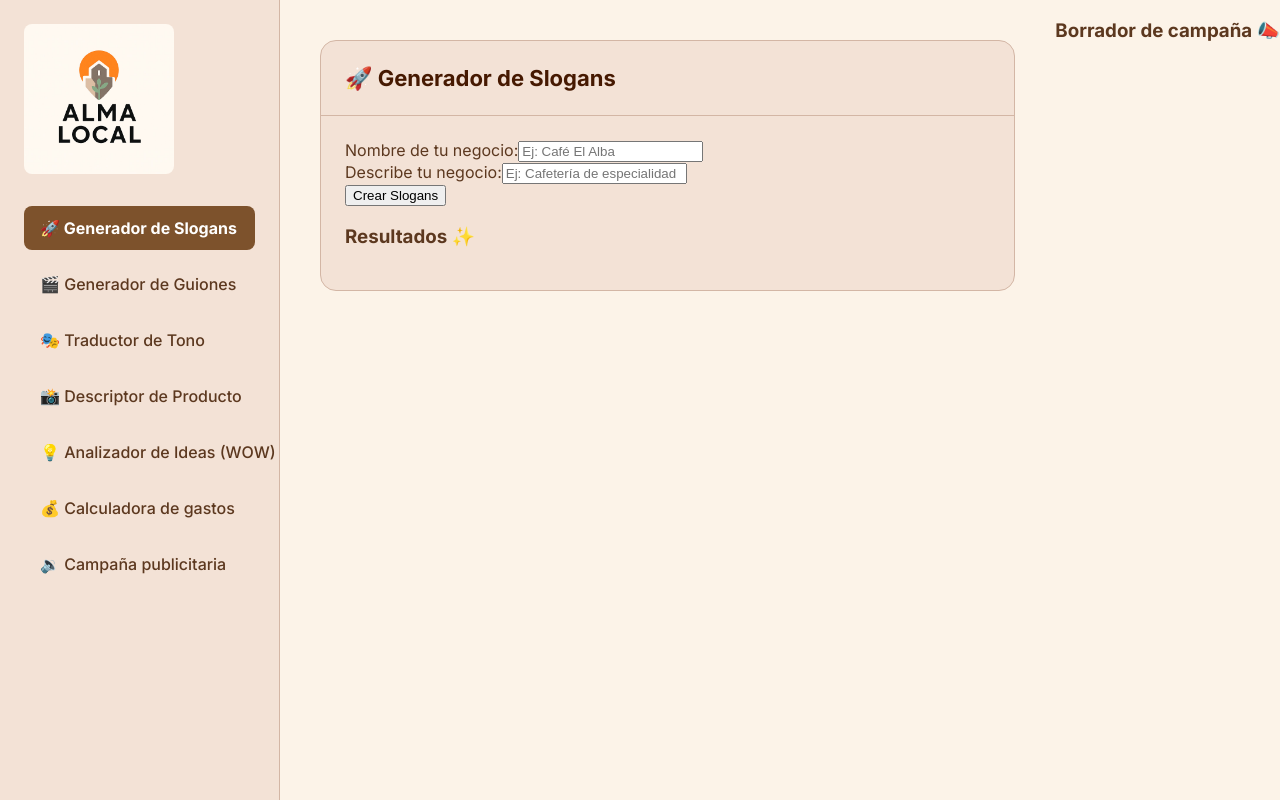
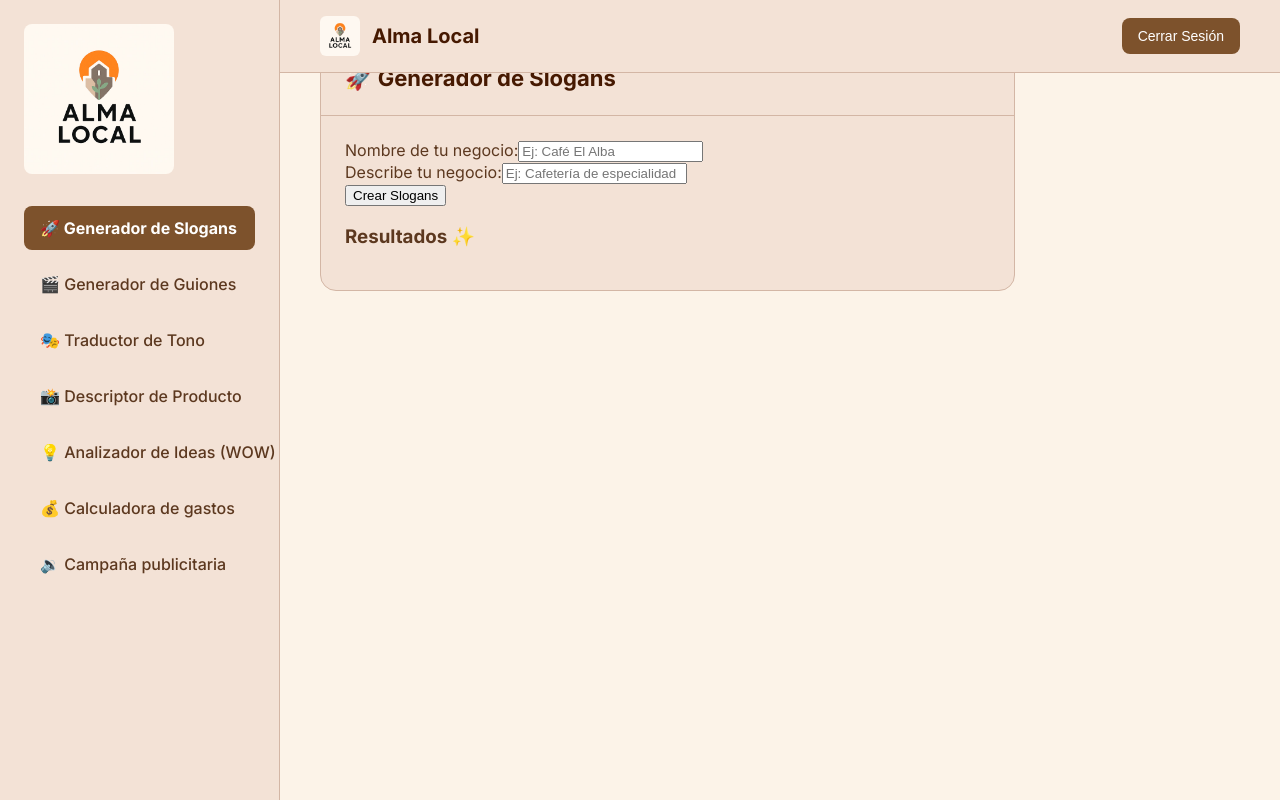
Before and after one commit to jona943/alma_local-3.1, a plain HTML site: page pages/herramientas.html in a window 1280 px wide. Drawn offline with Linux system fonts and the light colour scheme.

Commit message:
update header

```diff
--- a/pages/herramientas.html
+++ b/pages/herramientas.html
@@ -16,9 +16,12 @@
 
 <body>
 
-    <header class="mobile-header">
-        <button id="hamburger-btn" aria-label="Abrir menú">&#9776;</button>
-        <h1 class="mobile-title">Alma Local</h1>
+    <header class="main-header">
+        <div class="header-logo">
+            <img src="../static/img/logo-alma-local.png" alt="Alma Local Logo">
+            <span>Alma Local</span>
+        </div>
+        <button id="logout-btn" class="btn-logout">Cerrar Sesión</button>
     </header>
 
     <div class="sidebar-overlay"></div>
--- a/static/css/herramientas.css
+++ b/static/css/herramientas.css
@@ -49,7 +49,7 @@ nav.sidebar {
   border-radius: 8px;
 }
 
-#close-btn, .mobile-header, .sidebar-overlay {
+#close-btn, .sidebar-overlay {
     display: none; /* Ocultos por defecto */
 }
 
@@ -199,3 +199,69 @@ main { padding: 24px; }
       max-width: 100%;
   }
 }
+
+/* --- HEADER PRINCIPAL --- */
+.main-header {
+    display: flex;
+    justify-content: space-between;
+    align-items: center;
+    padding: 16px 40px;
+    background-color: var(--bg-dark-secondary);
+    border-bottom: 1px solid var(--border-color);
+    width: calc(100% - 280px);
+    position: fixed;
+    top: 0;
+    left: 280px;
+    z-index: 900;
+    box-sizing: border-box;
+}
+
+.header-logo {
+    display: flex;
+    align-items: center;
+    gap: 12px;
+}
+
+.header-logo img {
+    height: 40px;
+    width: auto;
+    border-radius: 6px;
+}
+
+.header-logo span {
+    font-size: 20px;
+    font-weight: 700;
+    color: var(--text-primary);
+}
+
+.btn-logout {
+    background-color: var(--accent-blue);
+    color: white;
+    border: none;
+    padding: 10px 16px;
+    font-size: 14px;
+    font-weight: 500;
+    border-radius: 8px;
+    cursor: pointer;
+    transition: background-color 0.2s ease;
+}
+
+.btn-logout:hover {
+    background-color: var(--accent-blue-hover);
+}
+
+@media (max-width: 800px) {
+    .main-header {
+        width: 100%;
+        left: 0;
+        padding: 12px 20px;
+    }
+
+    .header-logo span {
+        display: none; /* Ocultar el texto en móvil */
+    }
+
+    div.main-content {
+        padding-top: 80px; /* Añadir padding para que el header no tape el contenido */
+    }
+}
--- a/static/js/herramientas.js
+++ b/static/js/herramientas.js
@@ -69,3 +69,13 @@ window.addEventListener('DOMContentLoaded', () => {
 })();
 
 // ... (El resto del código de los módulos permanece igual)
+
+// --- LÓGICA DE LOGOUT ---
+const logoutBtn = document.getElementById('logout-btn');
+if (logoutBtn) {
+    logoutBtn.addEventListener('click', () => {
+        if (confirm('¿Estás seguro de que quieres cerrar sesión?')) {
+            window.location.href = '../pages/login.html';
+        }
+    });
+}
```
Also changed, not shown: 2 other files.
